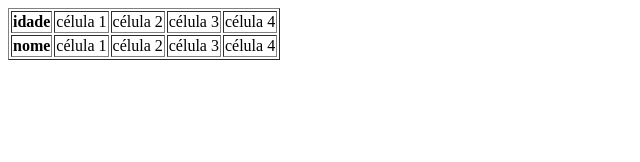
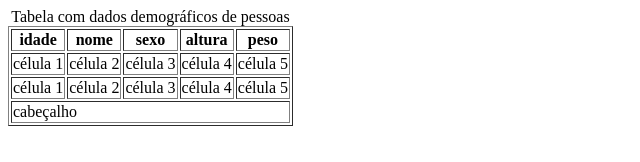
Before and after one commit to Marcos-Moreira5112/html_css_intermediario, a plain HTML site: page index.html in a window 1280 px wide. Shown: the whole page, without its empty margins (0-640 px from the left). Drawn offline with Linux system fonts and the light colour scheme.

Commit message:
atualizei o arquivo com novos conhecimentos

```diff
--- a/index.html
+++ b/index.html
@@ -9,20 +9,34 @@
 
   <table border="1">
 
+      <caption> Tabela com dados demográficos de pessoas </caption>
+
     <tr>
       <th> idade </th>
+      <th> nome </th>
+      <th> sexo </th>
+      <th> altura </th>
+      <th> peso </th>
+    </tr>
+
+    <tr>
       <td> célula 1 </td>
       <td> célula 2 </td>
       <td> célula 3 </td>
       <td> célula 4 </td>
+      <td> célula 5 </td>
     </tr>
 
     <tr>
-      <th> nome </th>
       <td> célula 1 </td>
       <td> célula 2 </td>
       <td> célula 3 </td>
       <td> célula 4 </td>
+      <td> célula 5 </td>
+    </tr>
+
+    <tr>
+      <td colspan="5"> cabeçalho </td>
     </tr>
 
   </table>
```
